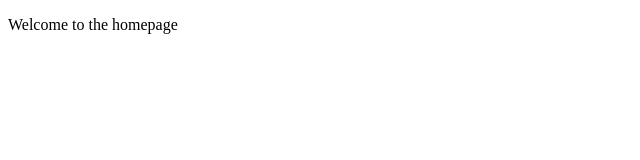
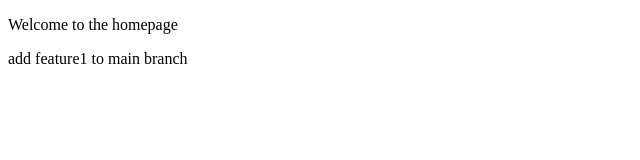
Before and after one commit to Jagadeeswarvk/localrepo, a plain HTML site: page index.html in a window 1280 px wide. Shown: the whole page, without its empty margins (0-640 px from the left). Drawn offline with Linux system fonts and the light colour scheme.

Commit message:
new feature1 added

```diff
--- a/index.html
+++ b/index.html
@@ -7,5 +7,6 @@
 </head>
 <body>
     <p>Welcome to the homepage</p>
+    <p>add feature1 to main branch</p>
 </body>
 </html>
```
